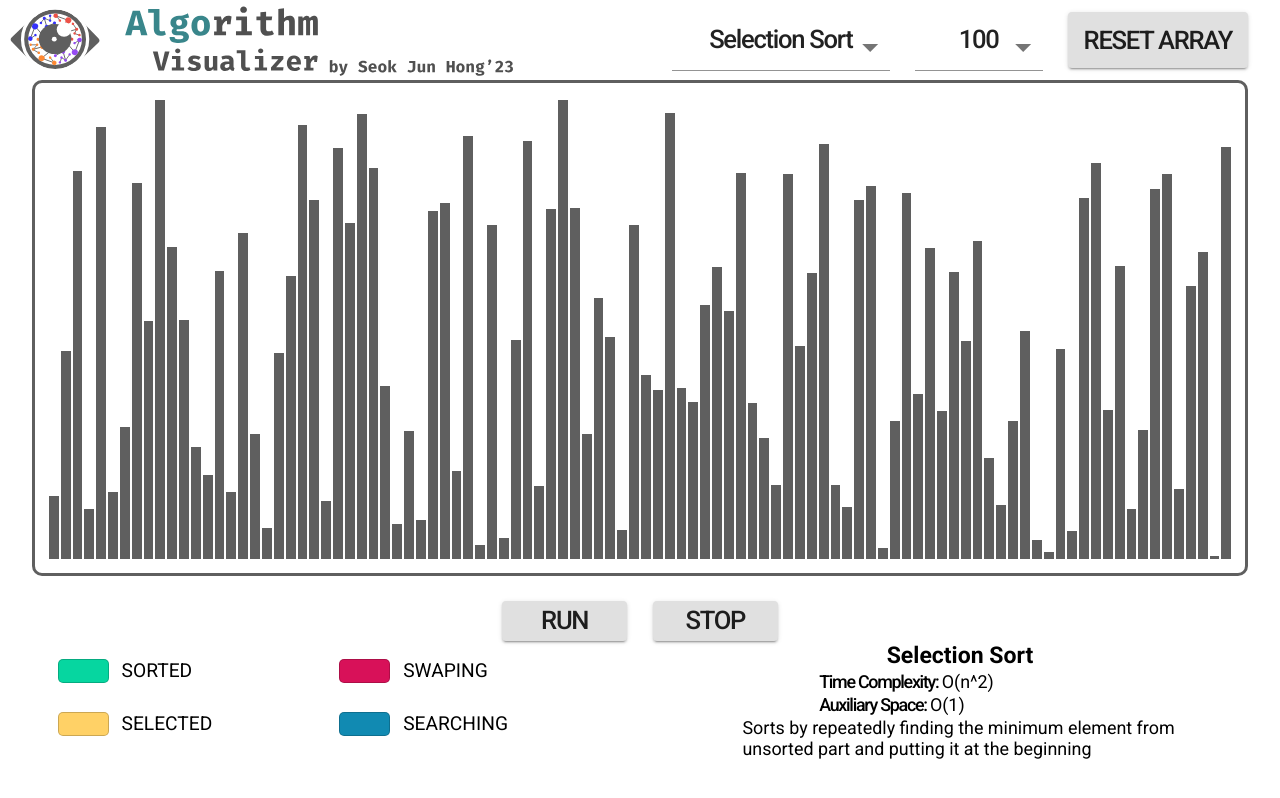
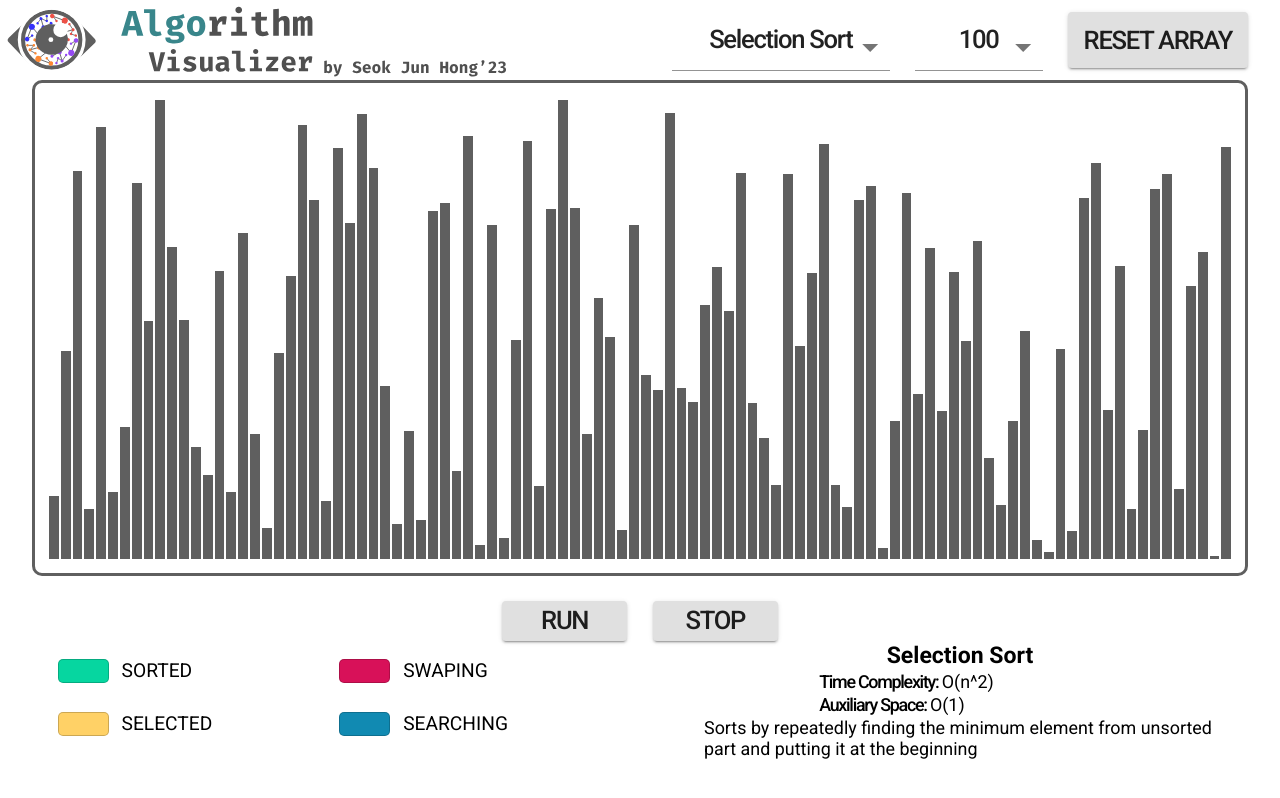
Before and after one commit to sjunhong/algorithm-visualizer, a React (Create React App) app: page / in a window 1280 px wide. Built offline with nearby package versions, Linux system fonts and the light colour scheme.

Commit message:
feat: changed image width

```diff
--- a/src/components/AlgorithmCaption.tsx
+++ b/src/components/AlgorithmCaption.tsx
@@ -54,7 +54,7 @@ const Wrapper = styled.div`
   width: 50vw;
   align-items: start;
   justify-content: space-between;
-  padding: 0 8vw 0 8vw;
+  padding: 0 5vw 0 5vw;
 
   div {
     font-size: 1.4vw;
@@ -64,7 +64,7 @@ const Wrapper = styled.div`
   span {
     font-size: 1.4vw;
     font-weight: 500;
-    padding-left: 6vw;
+    padding-left: 9vw;
   }
 `;
 
--- a/src/components/Navbar.tsx
+++ b/src/components/Navbar.tsx
@@ -11,7 +11,10 @@ export interface VisualizerControllerProps {
 function Navbar(props: VisualizerControllerProps): JSX.Element {
   return (
     <Wrapper>
-      <img src={`${process.env.PUBLIC_URL}/logo_for_kiosk.svg`} style={{ height: '100%', padding: '0.2vw' }} />
+      <img
+        src={`${process.env.PUBLIC_URL}/logo_for_kiosk.svg`}
+        style={{ width: '40vw', height: '10vh', padding: '0.1vw 0 0 0' }}
+      />
       <VisualizerController
         handleResetArray={props.handleResetArray}
         handleSetAlgorithm={props.handleSetAlgorithm}
```
